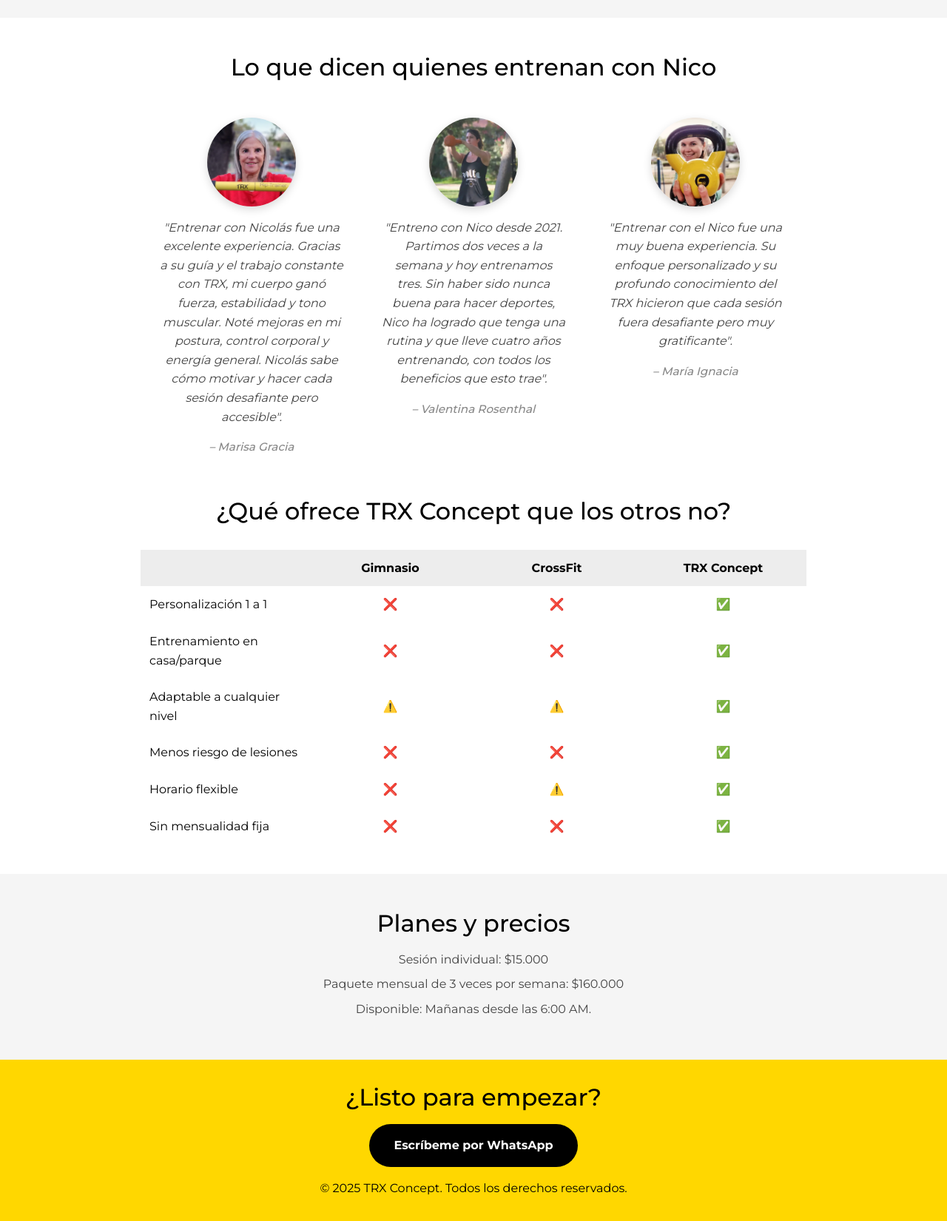
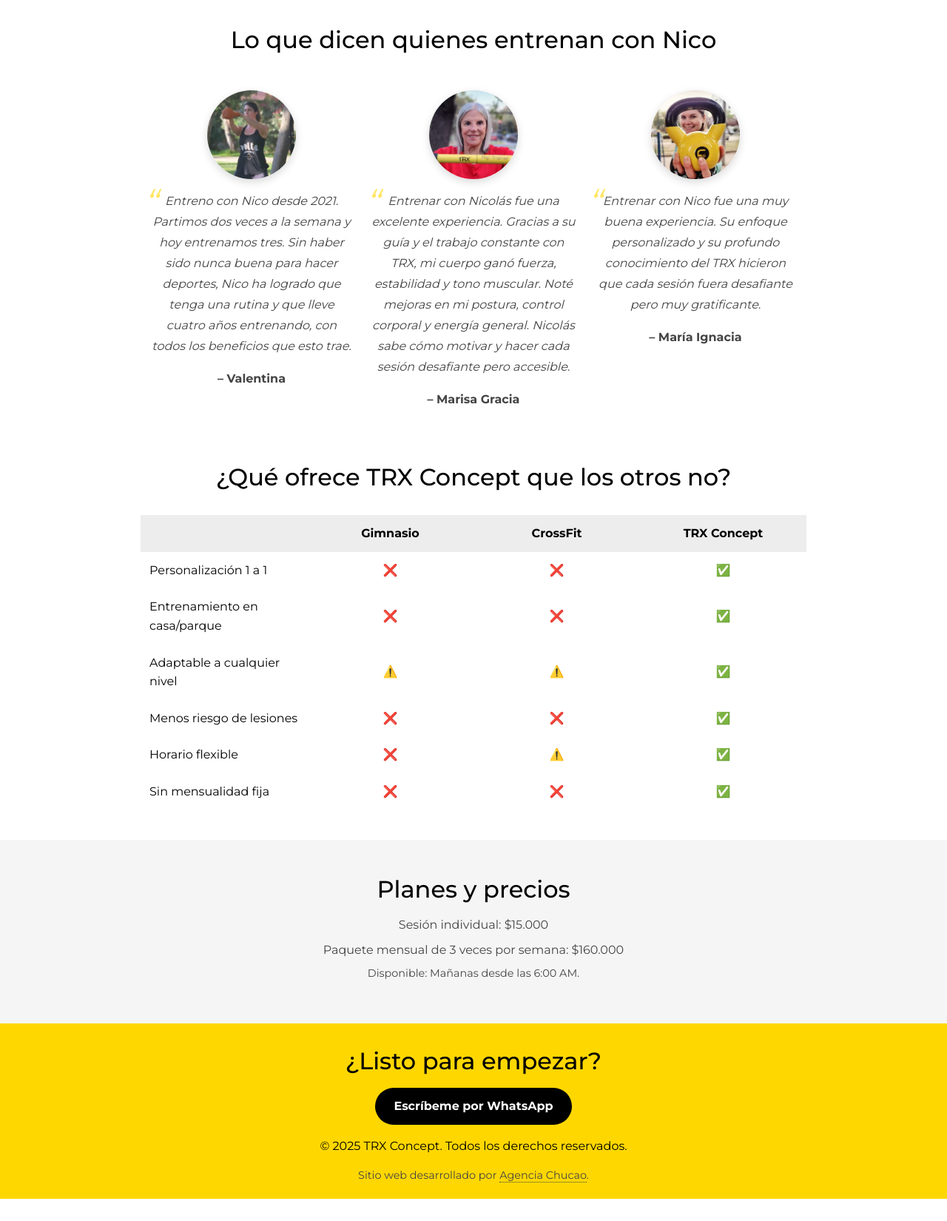
Before and after one commit to fanuneza/trxconcept, a plain HTML site: page index.html in a window 1280 px wide. Shown: the part 1040-2690 px from the top of the page at 74% size. After the commit the page ends 2660 px from the top, so only its background shows below. Drawn offline with nearby package versions, Linux system fonts and the light colour scheme; a web font is replaced by a local one.

Commit message:
Added Chucao attribution + CSS improvements

```diff
--- a/assets/css/style.css
+++ b/assets/css/style.css
@@ -18,6 +18,34 @@
     --font-base: 'Montserrat', 'Helvetica Neue', Arial, sans-serif;
     --font-logo: 'Impact', sans-serif;
     --container-max: 1200px;
+    --fs-h1: clamp(2rem, 4vw, 2.75rem);
+    --fs-h2: clamp(1.6rem, 3vw, 2rem);
+    --fs-h3: 1.25rem;
+    --fs-body: 1rem;
+    --fs-small: 0.9rem;
+    --space-section: clamp(2rem, 5vw, 4rem);
+}
+
+h1 {
+    font-size: var(--fs-h1);
+}
+
+h2 {
+    font-size: var(--fs-h2);
+}
+
+h3 {
+    font-size: var(--fs-h3);
+}
+
+p {
+    font-size: var(--fs-body);
+}
+
+small,
+.hero-note,
+.pricing-note {
+    font-size: var(--fs-small);
 }
 
 body {
@@ -27,12 +55,9 @@ body {
     line-height: 1.6;
 }
 
-/*
-.container {
-    width: 90%;
-    max-width: var(--container-max);
-    margin: 0 auto;
-} */
+section {
+    padding-block: var(--space-section);
+}
 
 .site-header {
     background: var(--color-primary);
@@ -59,62 +84,58 @@ header nav img {
     color: var(--color-black);
 }
 
-/*
-.nav-list {
-    list-style: none;
-    display: flex;
-    gap: 1.5rem;
-}
-
-.nav-list a {
-    text-decoration: none;
-    color: var(--color-black);
-    font-weight: 500;
-} */
-
 .btn {
     display: inline-block;
     border-radius: 999px;
-    font-weight: bold;
+    font-weight: 600;
     text-decoration: none;
     text-align: center;
-    transition: background-color .3s ease, opacity .3s ease;
+    padding: .75rem 1.5rem;
+    transition: background-color .18s ease, transform .18s ease, box-shadow .18s ease;
 }
 
 .btn-trx {
     background: var(--color-primary);
     color: var(--color-black);
-    padding: 1rem 2rem;
+}
+
+.btn-whatsapp,
+.btn-invert {
+    background: var(--color-black);
+    color: var(--color-white);
 }
 
 .btn-trx:hover {
-    background: var(--color-primary);
-    color: var(--color-black);
-    opacity: .9 !important;
+    background: color-mix(in srgb, var(--color-primary), #000 10%);
+    transform: translateY(-1px);
+    box-shadow: 0 6px 18px rgba(0, 0, 0, .18);
 }
 
-.btn-whatsapp {
-    background: var(--color-black);
-    color: var(--color-white);
-    padding: 0.75rem 1.25rem;
+.btn-invert:hover,
+.btn-whatsapp:hover {
+    background: #111;
+    transform: translateY(-1px);
+    box-shadow: 0 6px 18px rgba(0, 0, 0, .18);
 }
 
-.btn-whatsapp:hover {
-    background: var(--color-black);
-    color: var(--color-white);
-    opacity: .9 !important;
+.btn:focus-visible {
+    outline: 2px solid currentColor;
+    outline-offset: 2px;
 }
 
-.btn-invert {
-    background: var(--color-black);
+.btn.btn-whatsapp,
+.btn.btn-invert {
     color: var(--color-white);
-    padding: 1rem 2rem;
 }
 
-.btn-invert:hover {
-    background: var(--color-black);
-    color: var(--color-white);
-    opacity: .9 !important;
+.btn.btn-whatsapp:hover,
+.btn.btn-invert:hover {
+    color: var(--color-white) !important;
+}
+
+.btn.btn-trx,
+.btn.btn-trx:hover {
+    color: var(--color-black) !important;
 }
 
 .hero * {
@@ -146,7 +167,6 @@ header nav img {
 .hero h1 {
     font-size: 2.5rem;
     margin-bottom: 1rem;
-    /* line-height: 1.3rem; */
 }
 
 .hero p {
@@ -158,7 +178,16 @@ header nav img {
 .hero .btn {
     margin-top: 1rem;
     margin-bottom: 1rem;
+}
+
+.hero .btn-trx {
     color: var(--color-black);
+    text-shadow: none;
+}
+
+.hero .btn-invert,
+.hero .btn-whatsapp {
+    color: var(--color-white);
     text-shadow: none;
 }
 
@@ -173,7 +202,6 @@ header nav img {
     object-fit: cover;
     margin-bottom: 1rem;
     box-shadow: 0 4px 12px rgba(0, 0, 0, 0.2);
-    filter: saturate(50%);
 }
 
 .trust {
@@ -193,7 +221,6 @@ header nav img {
 }
 
 .benefits {
-    padding: 3rem 1.5rem;
     background: var(--color-gray-light);
 }
 
@@ -232,17 +259,35 @@ header nav img {
 }
 
 .testimonial-quote {
-    font-size: 1rem;
+    position: relative;
+    line-height: 1.75;
     font-style: italic;
-    color: #444;
-    max-width: 90%;
-    margin: 0 auto;
+    color: var(--color-gray-dark);
+}
+
+.testimonial-quote::before {
+    content: "“";
+    position: absolute;
+    left: -0.5rem;
+    top: -0.5rem;
+    font-size: 3rem;
+    line-height: 1;
+    color: var(--color-primary);
+    opacity: .6;
 }
 
 .testimonial-author {
-    color: #888;
-    font-size: 0.95rem;
-    font-weight: 500;
+    margin-top: .75rem;
+    font-weight: 600;
+    color: var(--color-gray-dark);
+    font-style: normal;
+}
+
+.testimonial-img,
+.profile-pic {
+    aspect-ratio: 1/1;
+    display: block;
+    margin-inline: auto;
 }
 
 .comparison {
@@ -320,6 +365,29 @@ header nav img {
     border-bottom: 1px dotted;
 }
 
+.footer .site-credit {
+    margin-top: .25rem;
+    font-size: .9rem;
+    color: var(--color-gray-dark);
+}
+
+.footer .site-credit a {
+    color: inherit;
+    text-decoration: none;
+    border-bottom: 1px dotted currentColor;
+}
+
+.footer .site-credit a:hover,
+.footer .site-credit a:focus {
+    opacity: .85;
+}
+
+.footer .site-credit a:focus-visible {
+    outline: 2px solid currentColor;
+    outline-offset: 2px;
+}
+
+
 @media screen and (width < 768px) {
 
     .logo {
--- a/index.html
+++ b/index.html
@@ -78,7 +78,7 @@
         </section>
 
         <!-- BENEFITS SECTION -->
-        <section id="benefits" class="benefits">
+        <section id="benefits" class="benefits py-5">
             <div class="benefits-grid container">
                 <div class="benefit">
                     <h3>1 a 1 personalizado</h3>
@@ -102,31 +102,31 @@
 
                 <!-- Testimonial 1 -->
                 <div class="col-md-4">
-                    <img src="assets/img/testimonio-marisagracia.webp" alt="Marisa Gracia" class="testimonial-img mb-3"
-                        loading="lazy">
+                    <img src="assets/img/testimonio-valentinarosenthal.webp" alt="Valentina Rosenthal"
+                        class="testimonial-img mb-3" loading="lazy">
                     <blockquote class="testimonial-quote">
                         <p>
-                            "Entrenar con Nicolás fue una excelente experiencia. Gracias a su guía y el trabajo
-                            constante con TRX, mi cuerpo ganó fuerza, estabilidad y tono muscular. Noté mejoras en mi
-                            postura, control corporal y energía general. Nicolás sabe cómo motivar y hacer cada sesión
-                            desafiante pero accesible".
+                            Entreno con Nico desde 2021. Partimos dos veces a la semana y hoy entrenamos tres. Sin
+                            haber
+                            sido nunca buena para hacer deportes, Nico ha logrado que tenga una rutina
+                            y que lleve cuatro años entrenando, con todos los beneficios que esto trae.
                         </p>
-                        <footer class="testimonial-author">– Marisa Gracia</footer>
+                        <footer class="testimonial-author">– Valentina</footer>
                     </blockquote>
                 </div>
 
                 <!-- Testimonial 2 -->
                 <div class="col-md-4">
-                    <img src="assets/img/testimonio-valentinarosenthal.webp" alt="Valentina Rosenthal"
-                        class="testimonial-img mb-3" loading="lazy">
+                    <img src="assets/img/testimonio-marisagracia.webp" alt="Marisa Gracia" class="testimonial-img mb-3"
+                        loading="lazy">
                     <blockquote class="testimonial-quote">
                         <p>
-                            "Entreno con Nico desde 2021. Partimos dos veces a la semana y hoy entrenamos tres. Sin
-                            haber
-                            sido nunca buena para hacer deportes, Nico ha logrado que tenga una rutina
-                            y que lleve cuatro años entrenando, con todos los beneficios que esto trae".
+                            Entrenar con Nicolás fue una excelente experiencia. Gracias a su guía y el trabajo
+                            constante con TRX, mi cuerpo ganó fuerza, estabilidad y tono muscular. Noté mejoras en mi
+                            postura, control corporal y energía general. Nicolás sabe cómo motivar y hacer cada sesión
+                            desafiante pero accesible.
                         </p>
-                        <footer class="testimonial-author">– Valentina Rosenthal</footer>
+                        <footer class="testimonial-author">– Marisa Gracia</footer>
                     </blockquote>
                 </div>
 
@@ -136,8 +136,8 @@
                         class="testimonial-img mb-3" loading="lazy">
                     <blockquote class="testimonial-quote">
                         <p>
-                            "Entrenar con el Nico fue una muy buena experiencia. Su enfoque personalizado y su profundo
-                            conocimiento del TRX hicieron que cada sesión fuera desafiante pero muy gratificante".
+                            Entrenar con Nico fue una muy buena experiencia. Su enfoque personalizado y su profundo
+                            conocimiento del TRX hicieron que cada sesión fuera desafiante pero muy gratificante.
                         </p>
                         <footer class="testimonial-author">– María Ignacia</footer>
                     </blockquote>
@@ -210,12 +210,19 @@
     </main>
 
     <!-- Footer general reutilizable -->
-    <footer id="footer" class="footer pb-3">
+    <footer id="footer" class="footer pb-1">
         <h2>¿Listo para empezar?</h2>
         <a href="https://wa.me/56984402664" target="_blank" class="btn btn-invert"
             aria-label="Escríbeme por WhatsApp">Escríbeme por
             WhatsApp</a>
         <p class="copyright">&copy; 2025 TRX Concept. Todos los derechos reservados.</p>
+        <p class="site-credit">
+            Sitio web desarrollado por
+            <a href="https://agenciachucao.cl/?utm_source=trxconcept.cl&utm_medium=referral&utm_campaign=credit_footer"
+                target="_blank" rel="noopener noreferrer"
+                aria-label="Abrir el sitio de Agencia Chucao en una pestaña nueva">
+                Agencia Chucao</a>.
+        </p>
     </footer>
 
     <script src="https://cdn.jsdelivr.net/npm/bootstrap@5.3.7/dist/js/bootstrap.bundle.min.js"
```
